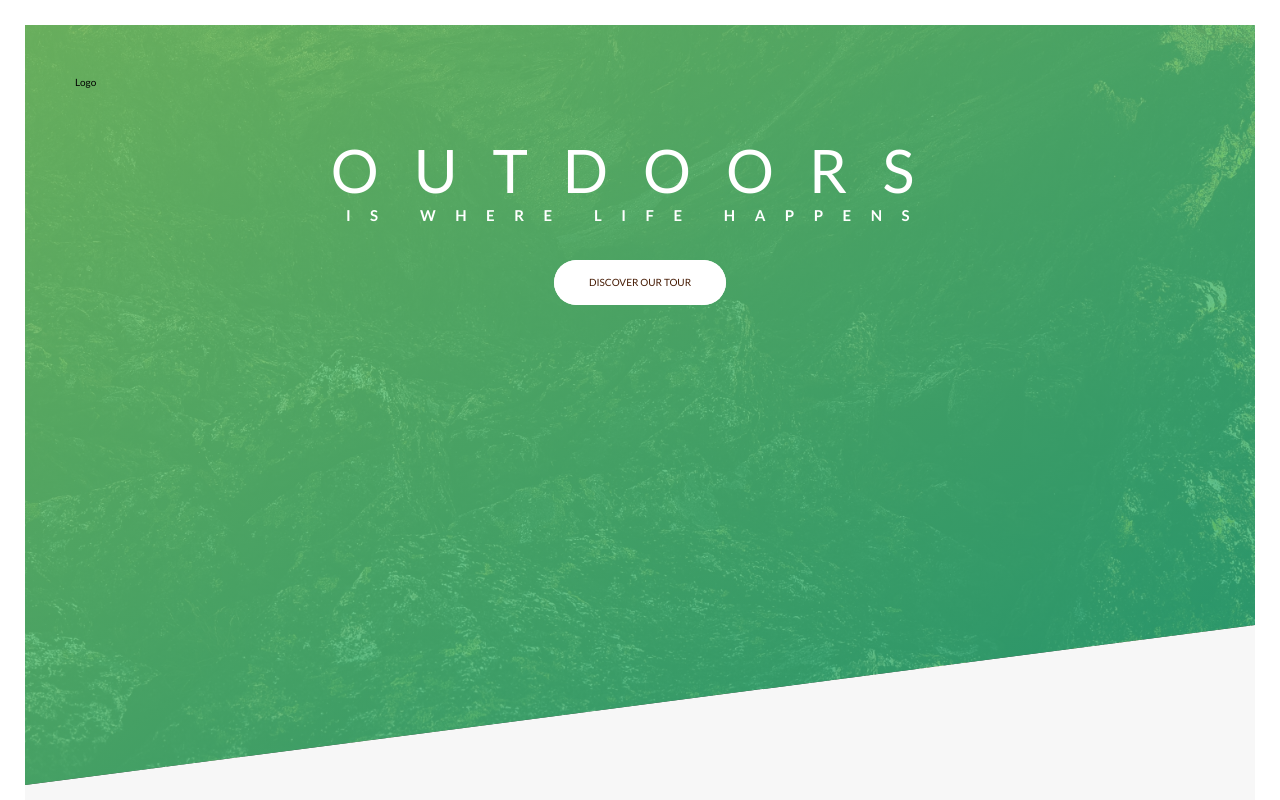
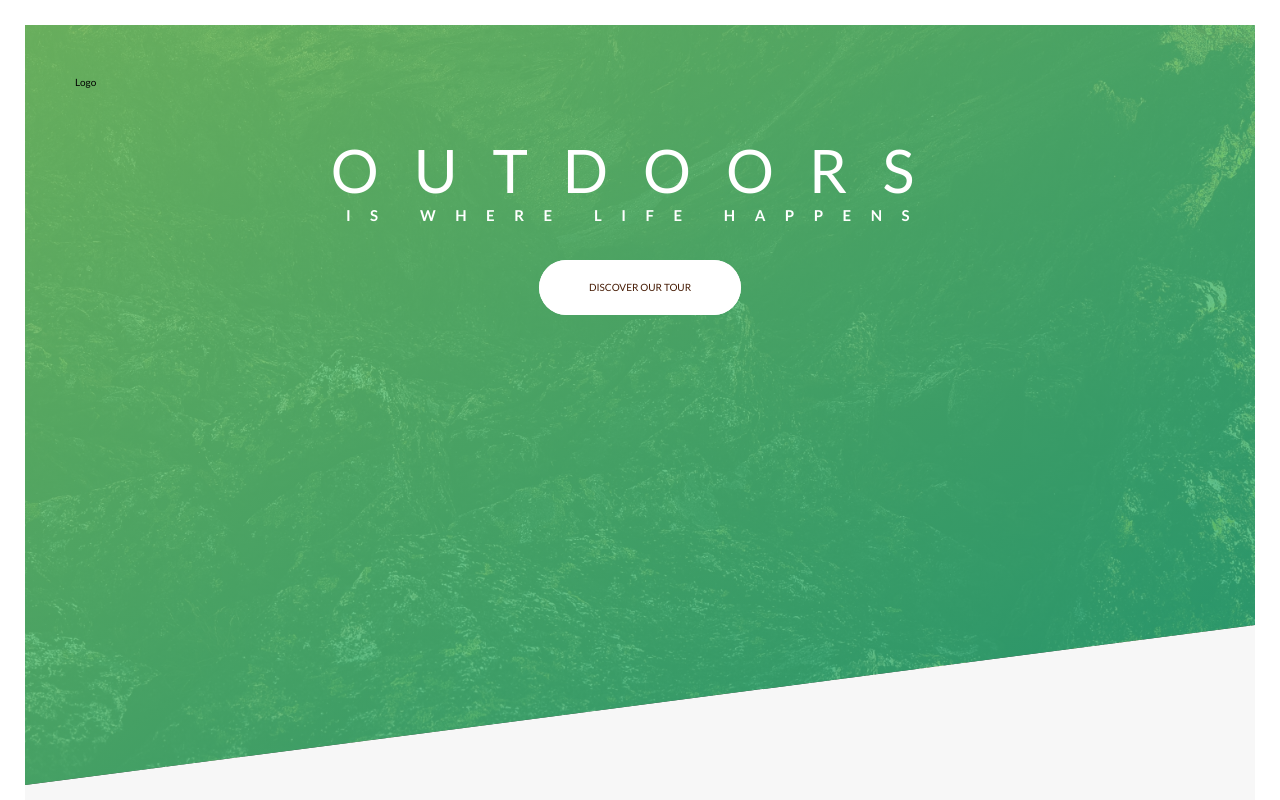
Before and after one commit to OmBharti999/pro, a Next.js app: page / in a window 1280 px wide. Shown: the top 800 px of the page. Built offline with nearby package versions, Linux system fonts and the light colour scheme.

Commit message:
increase button padding in head section

```diff
--- a/app/_component/button/index.css
+++ b/app/_component/button/index.css
@@ -1,5 +1,5 @@
 .btn {
-  @apply inline-block relative px-14 py-6 rounded-full text-center hover:-translate-y-1 active:-translate-y-[-0.1rem] uppercase transition-all;
+  @apply inline-block relative px-20 py-8 rounded-full text-center hover:-translate-y-1 active:-translate-y-[-0.1rem] uppercase transition-all;
 }
 .btn:hover {
   box-shadow: 0 0.2rem 1rem rgba(0, 0, 0, 0.3);
```
